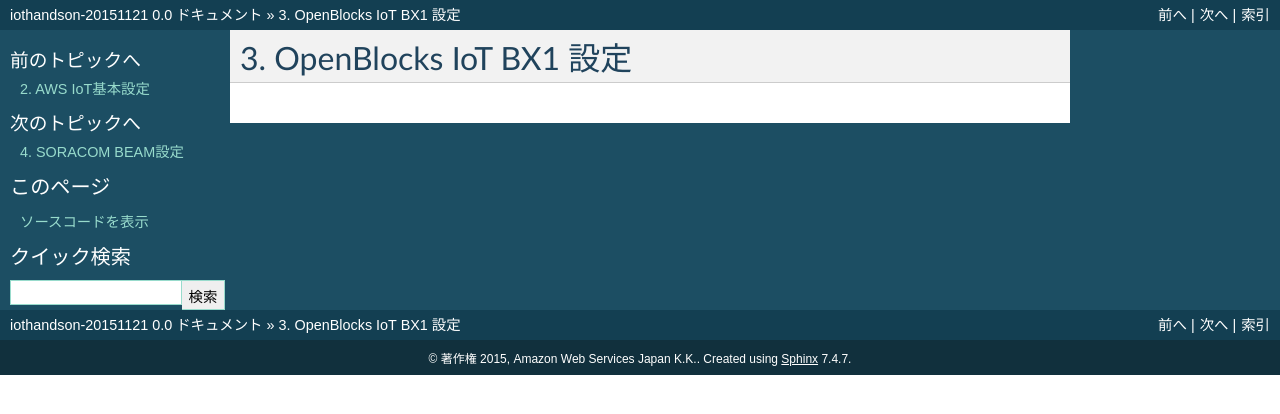
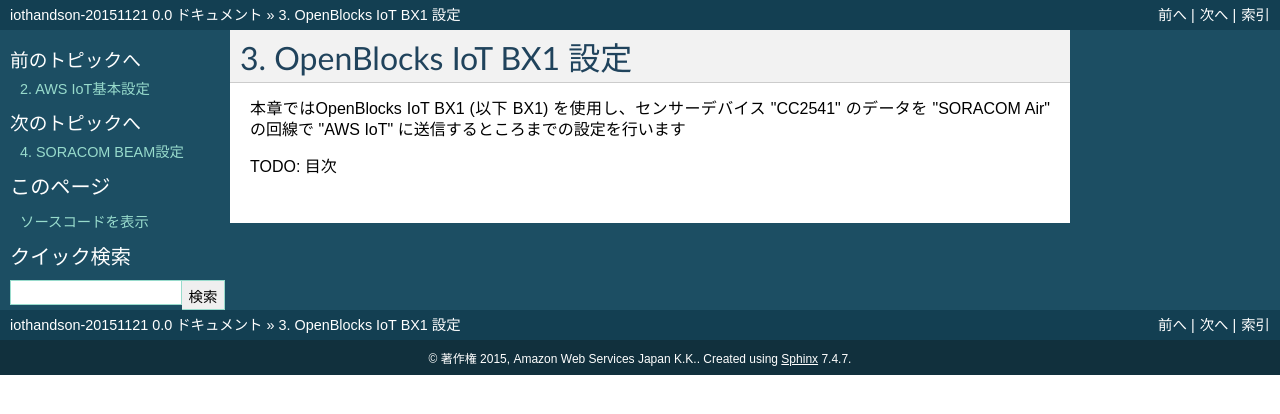
Before and after one commit to aquaviter/iothandson-20151121, a Sphinx documentation site: the page built from docs/source/03.rst, in a window 1280 px wide. Shown: the top 414 px of the page. Built offline with Sphinx 7.4.7, drawn with Linux system fonts in a browser that asks for light colours; pages that are not in the unit, such as notebooks, are missing from menus.

Commit message:
BX1: Add leading

```diff
--- a/docs/source/03.rst
+++ b/docs/source/03.rst
@@ -1,3 +1,7 @@
 =======================
 OpenBlocks IoT BX1 設定
 =======================
+
+本章ではOpenBlocks IoT BX1 (以下 BX1) を使用し、センサーデバイス "CC2541" のデータを "SORACOM Air" の回線で "AWS IoT" に送信するところまでの設定を行います
+
+TODO: 目次
```
